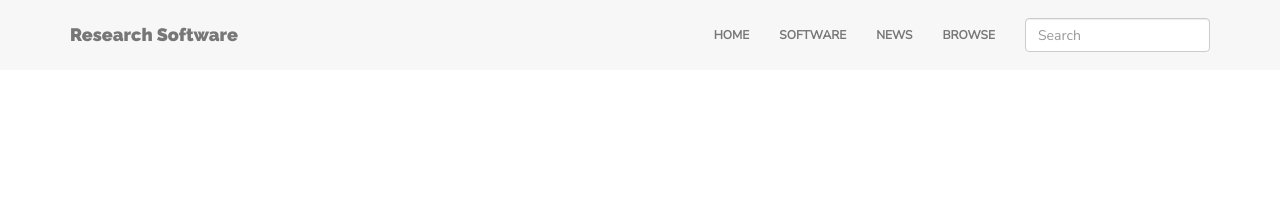
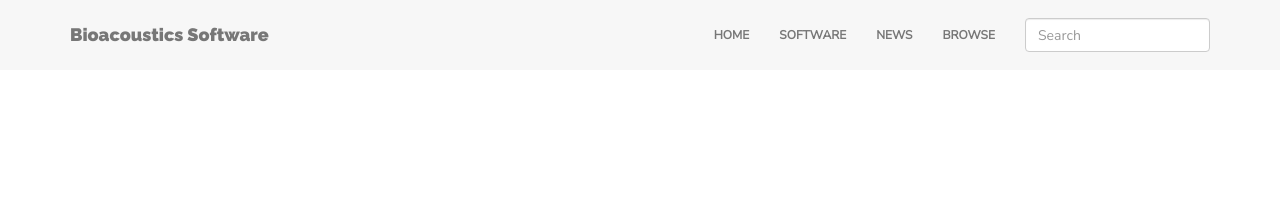
Before and after one commit to rhine3/bioacoustics-software, a Jekyll site: the page built from docs/index.html, in a window 1280 px wide. Shown: the top 217 px of the page. Built offline with Jekyll 4.4.1, drawn with Linux system fonts in a browser that asks for light colours; nearby versions of some CDN libraries.

Commit message:
Fix 'baseurl' and title/description in docs/_config.yml

```diff
--- a/docs/_config.yml
+++ b/docs/_config.yml
@@ -1,11 +1,11 @@
 ### GENERAL SETTINGS ###
 
 # Site settings
-title: "Research Software"
-description: "Research Software Database"
+title: "Bioacoustics Software"
+description: "Bioacoustics Software Database"
 
 # Change this to your GitHub URL (e.g., github.com/rseng/software -> /software
-baseurl: "/software" #important: start with /
+baseurl: "/bioacoustics-software" #important: start with /
 url: ""
 
 # Number of tags to show in cloud
```
